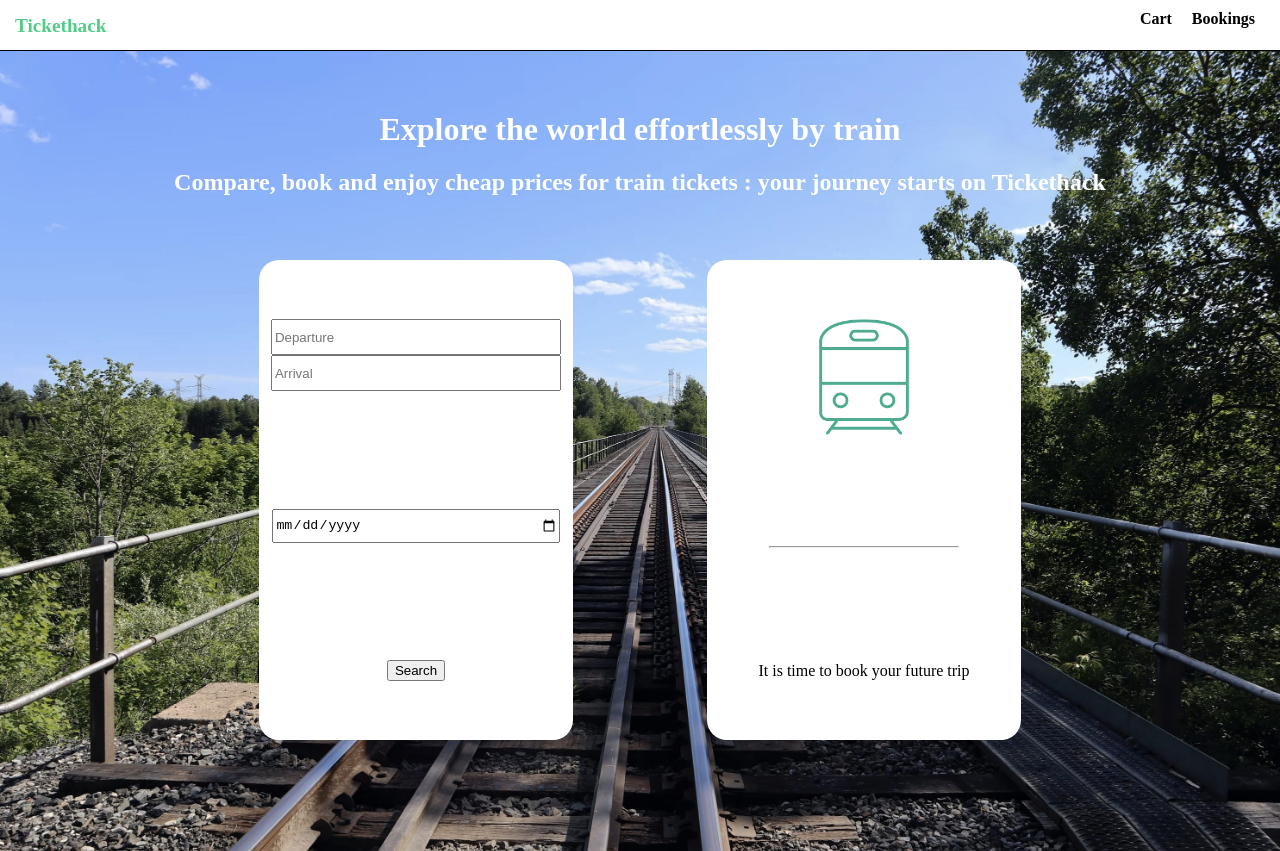
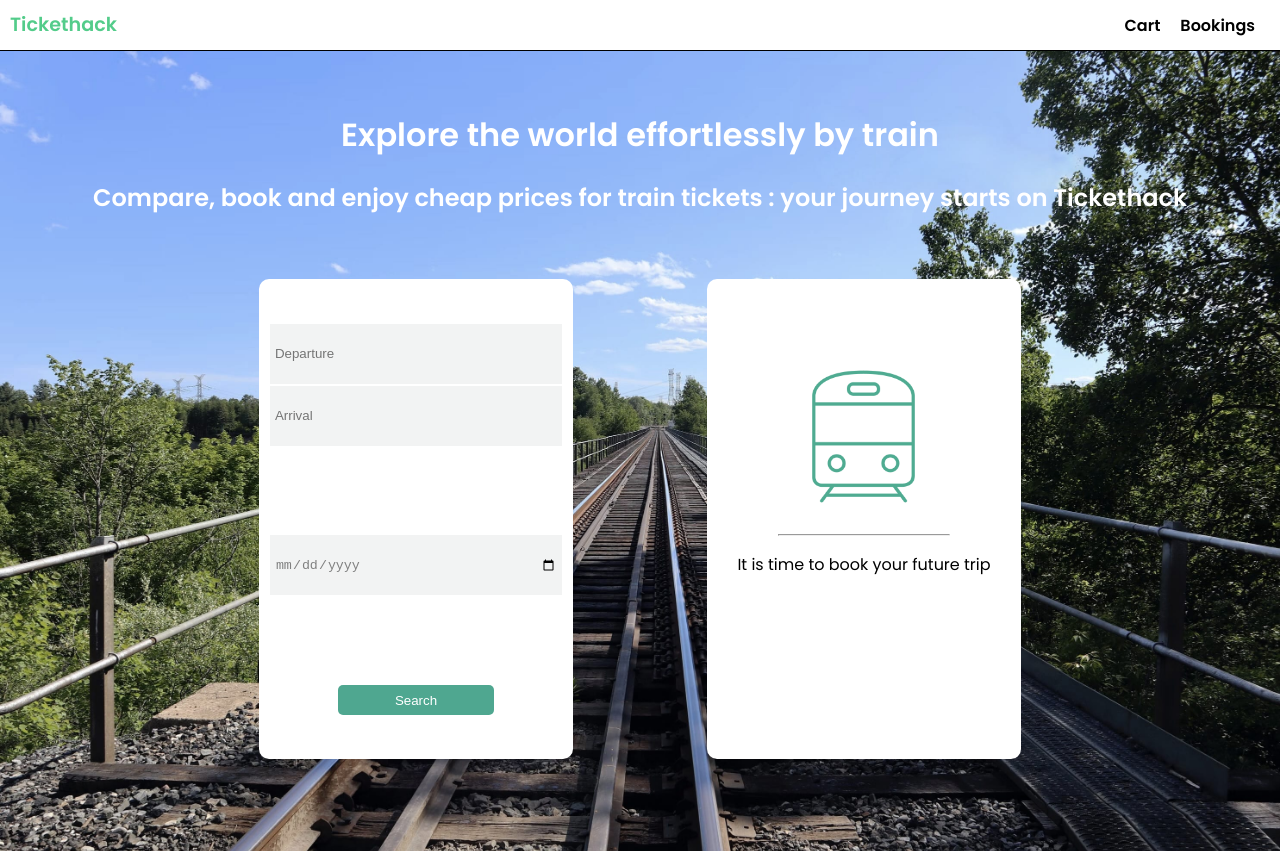
Before and after one commit to gwen-guerin/tickethack-frontend, a website: page index.html in a window 1280 px wide. Drawn offline with nearby package versions, Linux system fonts and the light colour scheme.

Commit message:
HP Front

```diff
--- a/index.html
+++ b/index.html
@@ -13,6 +13,9 @@
       <div class="carts_bookings">
         <a href="./cart.html"><div class="cart">Cart</div></a>
         <a href="./bookings.html"><div class="booking">Bookings</div></a>
+        <link rel="preconnect" href="https://fonts.googleapis.com">
+        <link rel="preconnect" href="https://fonts.gstatic.com" crossorigin>
+        <link href="https://fonts.googleapis.com/css2?family=Poppins:wght@200;400;600&display=swap" rel="stylesheet">
       </div>
     </header>
     <div id="container-hp">
@@ -40,13 +43,15 @@
             />
           </div>
           <input type="date" id="date" class="forminputs" />
-          <input type="submit" id="submitButton" value="Search" />
+          <button id="submitButton"> Search </button>
         </div>
         <div class="cards" id="trips-container">
+        <div id = "trip-list">
           <img id="train-image" src="./images/train.png" />
           <hr />
           <!-- <div id="trip-list">Voyage voyage.... plus loin ue la vie et le jour. <button class="book">Book</button></div> -->
           <p>It is time to book your future trip</p>
+          </div>
         </div>
       </div>
     </div>
--- a/script.js
+++ b/script.js
@@ -18,19 +18,24 @@ document.querySelector('#submitButton').addEventListener('click', function () {
         <hr>
         <p>No Trip Found</p>`;
       } else {
-        document.querySelector('#trips-container').innerHTML = '';
+        document.querySelector('#trip-list').innerHTML = '';
         for (let item of data.trips) {
           const date = new Date(item.date.$date);
           document.querySelector(
-            '#trips-container'
-          ).innerHTML += `<div class="tripAvailable">
-          <p><span class = "tripToChoose">${item.departure} > ${
-            item.arrival
-          }</span> <span class="hour">${moment(date).format("HH:MM")}</span> <span class="price">${
-            item.price
-          }€ </span></p>
-          <button class="book">Book</button>
+            '#trip-list'
+          ).innerHTML +=
+          `<div class="tripAvailable">
+          <span class = "tripToChoose trip-infos">${item.departure} > ${item.arrival}</span>
+          <span class="hour trip-infos">${moment(date).format("HH:MM")}</span>
+          <span class="price trip-infos">${item.price}€ </span>
+          <button class="book trip-infos">Book</button>
           </div>`;
+        }
+        if(data.trips.length > 6){
+          console.log(data)
+          document.querySelector('#trip-list').style.marginTop = "65vh";
+        } else {
+          document.querySelector('#trip-list').style.marginTop = "0px";
         }
       }
       clickOnBook()
@@ -39,12 +44,8 @@ document.querySelector('#submitButton').addEventListener('click', function () {
 
 function clickOnBook(){
   for (const bookTrip of document.getElementsByClassName('book')) {
-    // console.log(bookTrip.parentNode.textContent)
     bookTrip.addEventListener('click', () => {
       console.log("coucou");
     });
   }
 }
-
-
-// document.get;
--- a/style.css
+++ b/style.css
@@ -2,6 +2,7 @@ body {
     margin: 0px;
     width: auto;
     text-align: center;
+    font-family: 'Poppins', sans-serif;
 }
 
 /* HEADER POUR TOUTES LES PAGES */
@@ -21,7 +22,7 @@ header {
 .siteName {
     color: rgb(83, 204, 138);
     font-weight: bolder;
-    margin: 15px;
+    margin: 10px;
     font-size: larger;
 
 }
@@ -30,6 +31,7 @@ header {
     /* padding: 5px; */
     padding-right: 15px;
     font-weight: bold;
+    align-items: center
 }
 .cart {
     margin: 10px;
@@ -89,25 +91,23 @@ main {
 .cards{
     background-color: white;
     width: 35%;
-    height: 60vh;
     display: flex;
     flex-direction: column;
     justify-content: space-around;
     align-items: center;
-    border-radius: 20px;
-  overflow-x: hidden;
-  overflow-y: auto;
+    border-radius: 10px;
 }
 
 #departure-arrival{
     display: flex;
     flex-direction: column;
+    justify-content: space-around;
     align-items: center;
     width: 100%;
 }
 
 #train-image{
-    height: 30%;
+    height: 50%;
     width: auto;
 }
 
@@ -127,3 +127,67 @@ a {
     text-decoration:none;
     color: black;
 }
+
+/* trips available */
+
+.tripAvailable{
+    background-color: #f7f1f0;
+    display: flex;
+    flex-direction: row;
+    justify-content: space-between;
+    margin: 0px auto 10px auto;
+    height: 50px;
+    align-items: center;
+    padding: 6px 10px;
+    border-radius: 10px;
+}
+
+#trips-container{
+    height: 60vh;
+    /*overflow-x: hidden; */
+    overflow-y: auto;
+    scrollbar-color: rebeccapurple green;
+    scrollbar-width: thin;
+
+}
+
+#trip-list{
+    width: 90%;
+}
+
+#departure {
+    background-color: #f2f3f3;
+    border: none;
+    height: 50px;
+    margin-bottom: 2px;
+    padding: 5px;
+}
+
+#arrival{
+    background-color: #f2f3f3;
+    border: none;
+    height: 50px;
+    padding: 5px;
+}
+
+#date {
+    background-color: #f2f3f3;
+    border: none;
+    height: 50px;
+    padding: 5px;
+    color: grey;
+}
+
+button {
+    height: 30px;
+    background-color: #4fa790;
+    color: white;
+    border: none;
+    padding: 8px;
+    border-radius: 5px;
+    cursor : pointer
+}
+
+#submitButton{
+    width: 50%;
+}
```
